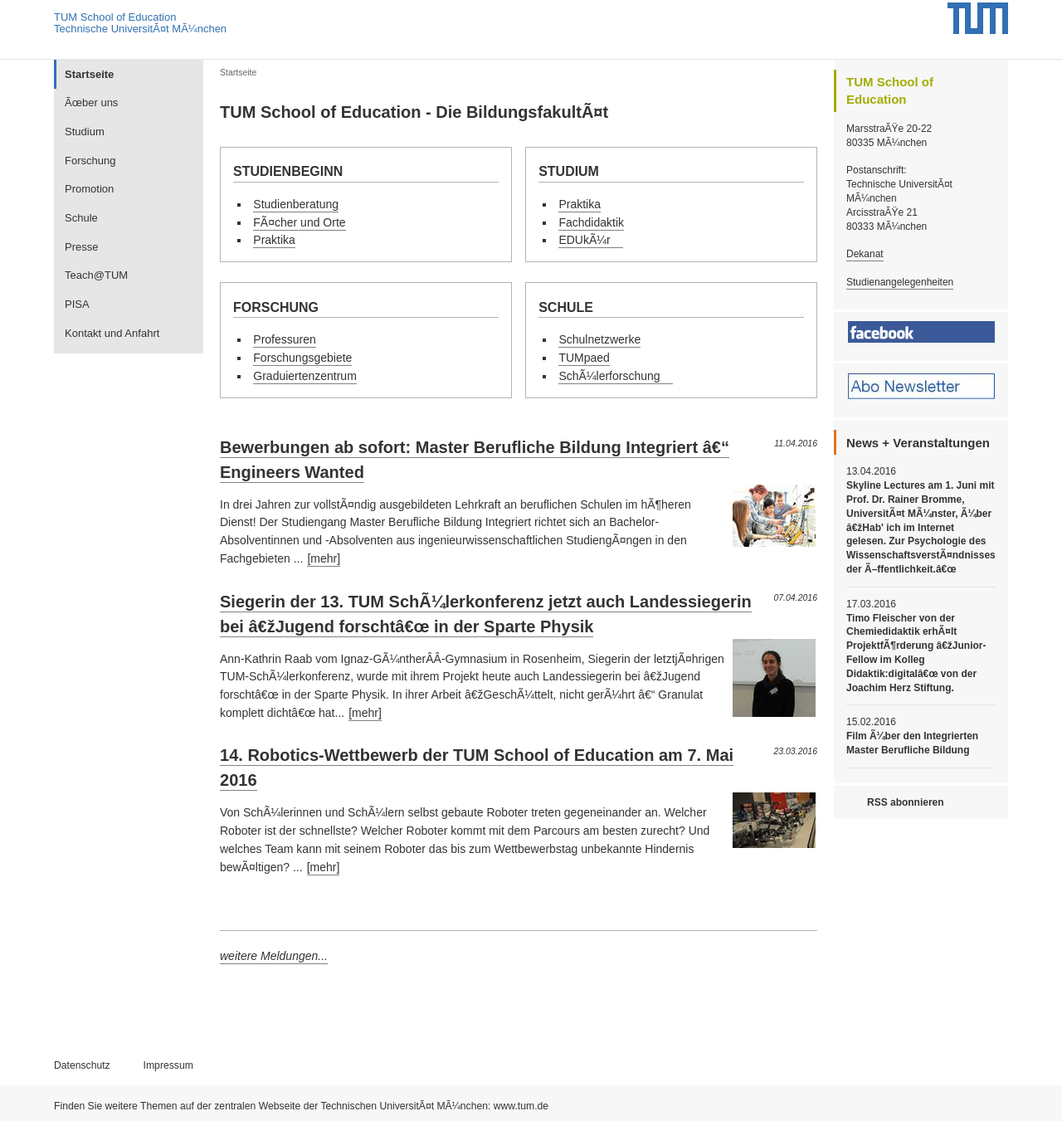
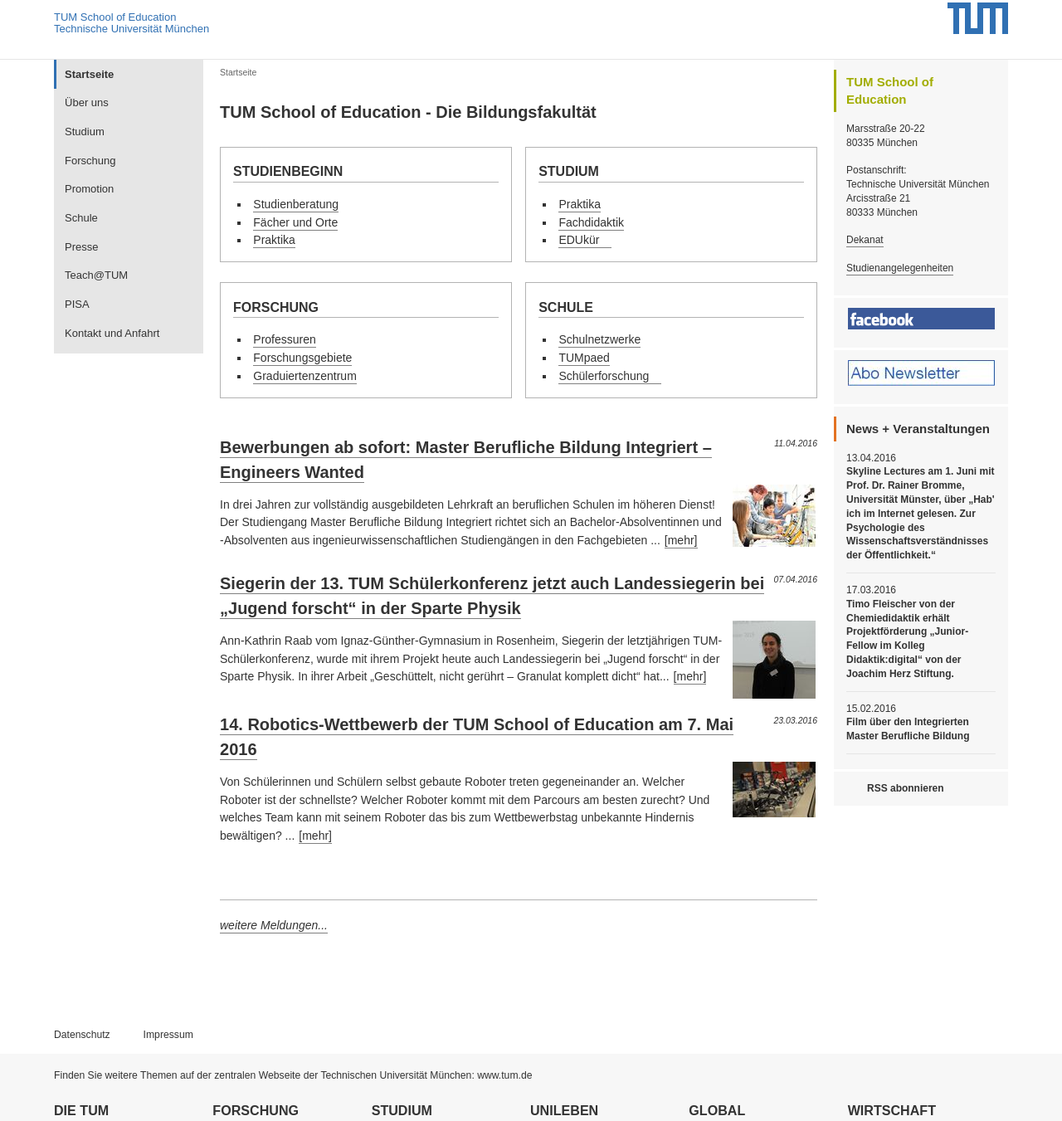
Before and after one commit to kulla/tum-homepage-mockups-20170313, a plain HTML site: page vorteile_lehramtsstudium_startseite.html in a window 1280 px wide. Shown: the part 68-1419 px from the top of the page at 83% size. Drawn offline with Linux system fonts and the light colour scheme.

Commit message:
fix character encoding of html files

```diff
--- a/vorteile_lehramtsstudium_startseite.html
+++ b/vorteile_lehramtsstudium_startseite.html
@@ -12,7 +12,7 @@
   <meta name="generator" content=
   "HTML Tidy for Linux (vers 25 March 2009), see www.w3.org">
   <meta http-equiv="content-type" content=
-  "text/html; charset=us-ascii">
+  "text/html; charset=utf-8">
   <meta charset="utf-8"><!--
         This website is powered by TYPO3 - inspiring people to share!
         TYPO3 is a free open source Content Management Framework initially created by Kasper Skaarhoj and licensed under GNU/GPL.
@@ -99,8 +99,7 @@
             <li><a href="http://www.edu.tum.de/en/home/" hreflang=
             "en"><abbr title="English" lang="en">en</abbr></a></li>
           </ul>
-        </div><a id="menutoggle" href=
-        "#sitenav">Men&#195;&#188;</a>
+        </div><a id="menutoggle" href="#sitenav">Menü</a>
       </div>
     </div>
 
@@ -110,9 +109,8 @@
           <a href="http://www.tum.de/" title=
           "Startseite www.tum.de"><img src=
           "vorteile_lehramtsstudium_startseite_files/tum-logo.png"
-          alt=
-          "Technische Universit&#195;&#164;t M&#195;&#188;nchen"
-          width="73" height="38"></a>
+          alt="Technische Universität München" width="73" height=
+          "38"></a>
         </div>
 
         <nav class="clearfix">
@@ -124,7 +122,7 @@
 
             <li class="l_top"><a href="http://www.tum.de/" title=
             "Startseite www.tum.de" target="_top">Technische
-            Universit&#195;&#164;t M&#195;&#188;nchen</a></li>
+            Universität München</a></li>
           </ul>
         </nav>
       </div>
@@ -140,8 +138,7 @@
             "path">Startseite</strong></li>
 
             <li class="sub">
-              <a href=
-              "http://www.edu.tum.de/ueber-uns/">&#195;&#339;ber
+              <a href="http://www.edu.tum.de/ueber-uns/">Über
               uns</a><img class="subx" src=
               "vorteile_lehramtsstudium_startseite_files/mx_can.png"
               alt="+">
@@ -219,9 +216,8 @@
             <a href="http://www.tum.de/" title=
             "Startseite www.tum.de"><img src=
             "vorteile_lehramtsstudium_startseite_files/tum-logo.png"
-            alt=
-            "Technische Universit&#195;&#164;t M&#195;&#188;nchen"
-            width="73" height="38"></a>
+            alt="Technische Universität München" width="73" height=
+            "38"></a>
           </div>
 
           <nav class="clearfix">
@@ -233,7 +229,7 @@
 
               <li class="l_top"><a href="http://www.tum.de/" title=
               "Startseite www.tum.de" target="_top">Technische
-              Universit&#195;&#164;t M&#195;&#188;nchen</a></li>
+              Universität München</a></li>
             </ul>
           </nav>
         </div>
@@ -249,7 +245,7 @@
 
           <div id="c560">
             <h2 class="hx">TUM School of Education - Die
-            Bildungsfakult&#195;&#164;t</h2>
+            Bildungsfakultät</h2>
           </div>
 
           <div id="c583" class=
@@ -266,7 +262,7 @@
               <li><a href=
               "http://www.edu.tum.de/studium/faecher-und-studienorte/"
               title="Opens internal link in current window" class=
-              "internal-link">F&#195;&#164;cher und Orte</a></li>
+              "internal-link">Fächer und Orte</a></li>
 
               <li><a href="http://www.edu.tum.de/studium/praktika/"
               title="Opens internal link in current window" class=
@@ -291,7 +287,7 @@
 
               <li><a href="http://www.edu.tum.de/studium/edukuer/"
               title="Opens external link in current window" class=
-              "external-link">EDUk&#195;&#188;r</a></li>
+              "external-link">EDUkür</a></li>
             </ul>
           </div>
 
@@ -336,7 +332,7 @@
 
               <li><a href="http://www.edu.tum.de/schule/" title=
               "Opens external link in current window" class=
-              "external-link">Sch&#195;&#188;lerforschung</a></li>
+              "external-link">Schülerforschung</a></li>
             </ul>
           </div>
 
@@ -350,26 +346,24 @@
                 <h2><a href=
                 "http://www.edu.tum.de/meldungen/newsdetails/?tx_ttnews%5Btt_news%5D=530&amp;cHash=24656318e87b826aed2bb2568549b35c"
                 title=
-                "Bewerbungen ab sofort: Master Berufliche Bildung Integriert &#226;&#8364;&#8220; Engineers Wanted">
+                "Bewerbungen ab sofort: Master Berufliche Bildung Integriert – Engineers Wanted">
                 Bewerbungen ab sofort: Master Berufliche Bildung
-                Integriert &#226;&#8364;&#8220; Engineers
-                Wanted</a></h2><a href=
+                Integriert – Engineers Wanted</a></h2><a href=
                 "http://www.edu.tum.de/meldungen/newsdetails/?tx_ttnews%5Btt_news%5D=530&amp;cHash=24656318e87b826aed2bb2568549b35c"
                 title=
-                "Bewerbungen ab sofort: Master Berufliche Bildung Integriert &#226;&#8364;&#8220; Engineers Wanted"><img src="vorteile_lehramtsstudium_startseite_files/csm_master_01_d7ec04b1fc.jpg"
+                "Bewerbungen ab sofort: Master Berufliche Bildung Integriert – Engineers Wanted"><img src="vorteile_lehramtsstudium_startseite_files/csm_master_01_d7ec04b1fc.jpg"
                 alt="" width="100" height="75"></a>
 
-                <p>In drei Jahren zur vollst&#195;&#164;ndig
-                ausgebildeten Lehrkraft an beruflichen Schulen im
-                h&#195;&#182;heren Dienst! Der Studiengang Master
-                Berufliche Bildung Integriert richtet sich an
-                Bachelor-Absolventinnen und -Absolventen aus
-                ingenieurwissenschaftlichen
-                Studieng&#195;&#164;ngen in den Fachgebieten
-                ...<span class="news-list-morelink"><a href=
+                <p>In drei Jahren zur vollständig ausgebildeten
+                Lehrkraft an beruflichen Schulen im höheren Dienst!
+                Der Studiengang Master Berufliche Bildung
+                Integriert richtet sich an Bachelor-Absolventinnen
+                und -Absolventen aus ingenieurwissenschaftlichen
+                Studiengängen in den Fachgebieten ...<span class=
+                "news-list-morelink"><a href=
                 "http://www.edu.tum.de/meldungen/newsdetails/?tx_ttnews%5Btt_news%5D=530&amp;cHash=24656318e87b826aed2bb2568549b35c"
                 title=
-                "Bewerbungen ab sofort: Master Berufliche Bildung Integriert &#226;&#8364;&#8220; Engineers Wanted">[mehr]</a></span></p>
+                "Bewerbungen ab sofort: Master Berufliche Bildung Integriert – Engineers Wanted">[mehr]</a></span></p>
                 <hr class="clearer">
               </div>
 
@@ -379,32 +373,25 @@
                 <h2><a href=
                 "http://www.edu.tum.de/meldungen/newsdetails/?tx_ttnews%5Btt_news%5D=529&amp;cHash=696ddae39773be033372ada24f7ab0e7"
                 title=
-                "Siegerin der 13. TUM Sch&#195;&#188;lerkonferenz jetzt auch Landessiegerin bei &#226;&#8364;&#382;Jugend forscht&#226;&#8364;&#339; in der Sparte Physik">
-                Siegerin der 13. TUM Sch&#195;&#188;lerkonferenz
-                jetzt auch Landessiegerin bei
-                &#226;&#8364;&#382;Jugend
-                forscht&#226;&#8364;&#339; in der Sparte
+                "Siegerin der 13. TUM Schülerkonferenz jetzt auch Landessiegerin bei „Jugend forscht“ in der Sparte Physik">
+                Siegerin der 13. TUM Schülerkonferenz jetzt auch
+                Landessiegerin bei „Jugend forscht“ in der Sparte
                 Physik</a></h2><a href=
                 "http://www.edu.tum.de/meldungen/newsdetails/?tx_ttnews%5Btt_news%5D=529&amp;cHash=696ddae39773be033372ada24f7ab0e7"
                 title=
-                "Siegerin der 13. TUM Sch&#195;&#188;lerkonferenz jetzt auch Landessiegerin bei &#226;&#8364;&#382;Jugend forscht&#226;&#8364;&#339; in der Sparte Physik"><img src="vorteile_lehramtsstudium_startseite_files/csm_Raab_204b600bae.jpg"
+                "Siegerin der 13. TUM Schülerkonferenz jetzt auch Landessiegerin bei „Jugend forscht“ in der Sparte Physik"><img src="vorteile_lehramtsstudium_startseite_files/csm_Raab_204b600bae.jpg"
                 alt="" width="100" height="94"></a>
 
-                <p>Ann-Kathrin Raab vom
-                Ignaz-G&#195;&#188;nther&#194;&#173;&#194;&#173;-Gymnasium
-                in Rosenheim, Siegerin der letztj&#195;&#164;hrigen
-                TUM-Sch&#195;&#188;lerkonferenz, wurde mit ihrem
-                Projekt heute auch Landessiegerin bei
-                &#226;&#8364;&#382;Jugend
-                forscht&#226;&#8364;&#339; in der Sparte Physik. In
-                ihrer Arbeit
-                &#226;&#8364;&#382;Gesch&#195;&#188;ttelt, nicht
-                ger&#195;&#188;hrt &#226;&#8364;&#8220; Granulat
-                komplett dicht&#226;&#8364;&#339;
+                <p>Ann-Kathrin Raab vom Ignaz-Günther­­-Gymnasium
+                in Rosenheim, Siegerin der letztjährigen
+                TUM-Schülerkonferenz, wurde mit ihrem Projekt heute
+                auch Landessiegerin bei „Jugend forscht“ in der
+                Sparte Physik. In ihrer Arbeit „Geschüttelt, nicht
+                gerührt – Granulat komplett dicht“
                 hat...<span class="news-list-morelink"><a href=
                 "http://www.edu.tum.de/meldungen/newsdetails/?tx_ttnews%5Btt_news%5D=529&amp;cHash=696ddae39773be033372ada24f7ab0e7"
                 title=
-                "Siegerin der 13. TUM Sch&#195;&#188;lerkonferenz jetzt auch Landessiegerin bei &#226;&#8364;&#382;Jugend forscht&#226;&#8364;&#339; in der Sparte Physik">[mehr]</a></span></p>
+                "Siegerin der 13. TUM Schülerkonferenz jetzt auch Landessiegerin bei „Jugend forscht“ in der Sparte Physik">[mehr]</a></span></p>
                 <hr class="clearer">
               </div>
 
@@ -422,13 +409,12 @@
                 "14. Robotics-Wettbewerb der TUM School of Education am 7. Mai 2016"><img src="vorteile_lehramtsstudium_startseite_files/csm_csm_md_2014_05_03_Roboter_Reihe_RoWett_DSC_1419_b64cf24a.jpg"
                 alt="" width="100" height="67"></a>
 
-                <p>Von Sch&#195;&#188;lerinnen und
-                Sch&#195;&#188;lern selbst gebaute Roboter treten
-                gegeneinander an. Welcher Roboter ist der
-                schnellste? Welcher Roboter kommt mit dem Parcours
-                am besten zurecht? Und welches Team kann mit seinem
-                Roboter das bis zum Wettbewerbstag unbekannte
-                Hindernis bew&#195;&#164;ltigen? ...<span class=
+                <p>Von Schülerinnen und Schülern selbst gebaute
+                Roboter treten gegeneinander an. Welcher Roboter
+                ist der schnellste? Welcher Roboter kommt mit dem
+                Parcours am besten zurecht? Und welches Team kann
+                mit seinem Roboter das bis zum Wettbewerbstag
+                unbekannte Hindernis bewältigen? ...<span class=
                 "news-list-morelink"><a href=
                 "http://www.edu.tum.de/meldungen/newsdetails/?tx_ttnews%5Btt_news%5D=527&amp;cHash=e54727228a1e5d9b81183e9289f72e24"
                 title=
@@ -464,14 +450,13 @@
           <div id="c177">
             <h3>TUM School of Education</h3>
 
-            <p>Marsstra&#195;&#376;e 20-22<br>
-            80335 M&#195;&#188;nchen<br>
+            <p>Marsstraße 20-22<br>
+            80335 München<br>
             <br>
             Postanschrift:<br>
-            Technische Universit&#195;&#164;t
-            M&#195;&#188;nchen<br>
-            Arcisstra&#195;&#376;e 21<br>
-            80333 M&#195;&#188;nchen<br>
+            Technische Universität München<br>
+            Arcisstraße 21<br>
+            80333 München<br>
             <br>
             <a title="Opens window for sending email" class=
             "tool_mail" href=
@@ -529,33 +514,31 @@
             <b><a href=
             "http://www.edu.tum.de/meldungen/newsdetails/?tx_ttnews%5Btt_news%5D=503&amp;cHash=2fc37203ef0fdbe29ee59b2f47ee8abf"
             title=
-            "Skyline Lectures am 1. Juni mit Prof. Dr. Rainer Bromme, Universit&#195;&#164;t M&#195;&#188;nster, &#195;&#188;ber &#226;&#8364;&#382;Hab' ich im Internet gelesen. Zur Psychologie des Wissenschaftsverst&#195;&#164;ndnisses der &#195;&#8211;ffentlichkeit.&#226;&#8364;&#339;">
+            "Skyline Lectures am 1. Juni mit Prof. Dr. Rainer Bromme, Universität Münster, über „Hab' ich im Internet gelesen. Zur Psychologie des Wissenschaftsverständnisses der Öffentlichkeit.“">
             Skyline Lectures am 1. Juni mit Prof. Dr. Rainer
-            Bromme, Universit&#195;&#164;t M&#195;&#188;nster,
-            &#195;&#188;ber &#226;&#8364;&#382;Hab' ich im Internet
+            Bromme, Universität Münster, über „Hab' ich im Internet
             gelesen. Zur Psychologie des
-            Wissenschaftsverst&#195;&#164;ndnisses der
-            &#195;&#8211;ffentlichkeit.&#226;&#8364;&#339;</a></b></p>
+            Wissenschaftsverständnisses der
+            Öffentlichkeit.“</a></b></p>
             <hr>
 
             <p>17.03.2016<br>
             <b><a href=
             "http://www.edu.tum.de/meldungen/newsdetails/?tx_ttnews%5Btt_news%5D=526&amp;cHash=1305d33e86a1715fea97a98d98cab4c1"
             title=
-            "Timo Fleischer von der Chemiedidaktik erh&#195;&#164;lt Projektf&#195;&#182;rderung &#226;&#8364;&#382;Junior-Fellow im Kolleg Didaktik:digital&#226;&#8364;&#339; von der Joachim Herz Stiftung.">
-            Timo Fleischer von der Chemiedidaktik erh&#195;&#164;lt
-            Projektf&#195;&#182;rderung
-            &#226;&#8364;&#382;Junior-Fellow im Kolleg
-            Didaktik:digital&#226;&#8364;&#339; von der Joachim
-            Herz Stiftung.</a></b></p>
+            "Timo Fleischer von der Chemiedidaktik erhält Projektförderung „Junior-Fellow im Kolleg Didaktik:digital“ von der Joachim Herz Stiftung.">
+            Timo Fleischer von der Chemiedidaktik erhält
+            Projektförderung „Junior-Fellow im Kolleg
+            Didaktik:digital“ von der Joachim Herz
+            Stiftung.</a></b></p>
             <hr>
 
             <p>15.02.2016<br>
             <b><a href=
             "http://www.edu.tum.de/meldungen/newsdetails/?tx_ttnews%5Btt_news%5D=525&amp;cHash=1cbaa6df82cd3388407c37cf36051efd"
             title=
-            "Film &#195;&#188;ber den Integrierten Master Berufliche Bildung">
-            Film &#195;&#188;ber den Integrierten Master Berufliche
+            "Film über den Integrierten Master Berufliche Bildung">Film
+            über den Integrierten Master Berufliche
             Bildung</a></b></p>
             <hr>
           </div>
@@ -590,8 +573,7 @@
         <div class="belt">
           <div class="note">
             Finden Sie weitere Themen auf der zentralen Webseite
-            der Technischen Universit&#195;&#164;t
-            M&#195;&#188;nchen: www.tum.de
+            der Technischen Universität München: www.tum.de
           </div><!--From cache.-->
 
           <div class="navi">
@@ -603,7 +585,7 @@
                 <ul class="level_2">
                   <li><a href=
                   "http://www.tum.de/die-tum/die-universitaet/">Die
-                  Universit&#195;&#164;t</a></li>
+                  Universität</a></li>
 
                   <li><a href=
                   "http://www.tum.de/die-tum/aktuelles/">Aktuelles</a></li>
@@ -612,10 +594,10 @@
                   "http://www.tum.de/die-tum/magazine/">Magazine</a></li>
 
                   <li><a href=
-                  "http://www.tum.de/die-tum/fakultaeten/">Fakult&#195;&#164;ten</a></li>
+                  "http://www.tum.de/die-tum/fakultaeten/">Fakultäten</a></li>
 
                   <li><a href=
-                  "http://www.ub.tum.de/">Universit&#195;&#164;tsbibliothek</a></li>
+                  "http://www.ub.tum.de/">Universitätsbibliothek</a></li>
 
                   <li><a href=
                   "http://www.tum.de/die-tum/auszeichnungen/">Auszeichnungen
@@ -644,7 +626,7 @@
 
                 <ul class="level_2">
                   <li><a href=
-                  "http://www.tum.de/forschung/fakultaeten/">Fakult&#195;&#164;ten</a></li>
+                  "http://www.tum.de/forschung/fakultaeten/">Fakultäten</a></li>
 
                   <li><a href=
                   "http://www.tum.de/forschung/forschungszentren/">Forschungszentren</a></li>
@@ -659,7 +641,7 @@
                   "http://www.tum.de/forschung/kooperationen/">Kooperationen</a></li>
 
                   <li><a href=
-                  "http://www.forte.tum.de/index.php?id=39">Forschungsf&#195;&#182;rderung</a></li>
+                  "http://www.forte.tum.de/index.php?id=39">Forschungsförderung</a></li>
 
                   <li><a href="http://www.gs.tum.de/">TUM Graduate
                   School</a></li>
@@ -729,7 +711,7 @@
 
                   <li><a href=
                   "http://www.tum.de/unileben/wohnen/">Wohnen in
-                  M&#195;&#188;nchen</a></li>
+                  München</a></li>
 
                   <li><a href=
                   "http://www.tum.de/unileben/sport/">Sport</a></li>
@@ -767,7 +749,7 @@
 
                   <li><a href=
                   "http://www.tum.de/studium/internationale-studierende/">
-                  Studieren in M&#195;&#188;nchen</a></li>
+                  Studieren in München</a></li>
 
                   <li><a href=
                   "http://www.international.tum.de/auslandsaufenthalte/">
@@ -798,7 +780,7 @@
                   Technologietransfer</a></li>
 
                   <li><a href=
-                  "http://www.tum.de/wirtschaft/kooperationen/">Koopera&#194;&#173;tionen</a></li>
+                  "http://www.tum.de/wirtschaft/kooperationen/">Koopera­tionen</a></li>
 
                   <li><a href=
                   "http://www.together.tum.de/career/berufsorientierung-bewerbung/jobsuche/arbeitgeber/">
@@ -806,7 +788,7 @@
 
                   <li><a href=
                   "http://www.fundraising.tum.de/foerdermoeglichkeiten-fuer-unternehmen/">
-                  F&#195;&#182;rdern und Stiften</a></li>
+                  Fördern und Stiften</a></li>
 
                   <li><a href=
                   "http://www.tum.de/wirtschaft/deutschlandstipendium/">
```
Also changed, not shown: vorteile_lehramtsstudium.html (+45 -56 lines).
